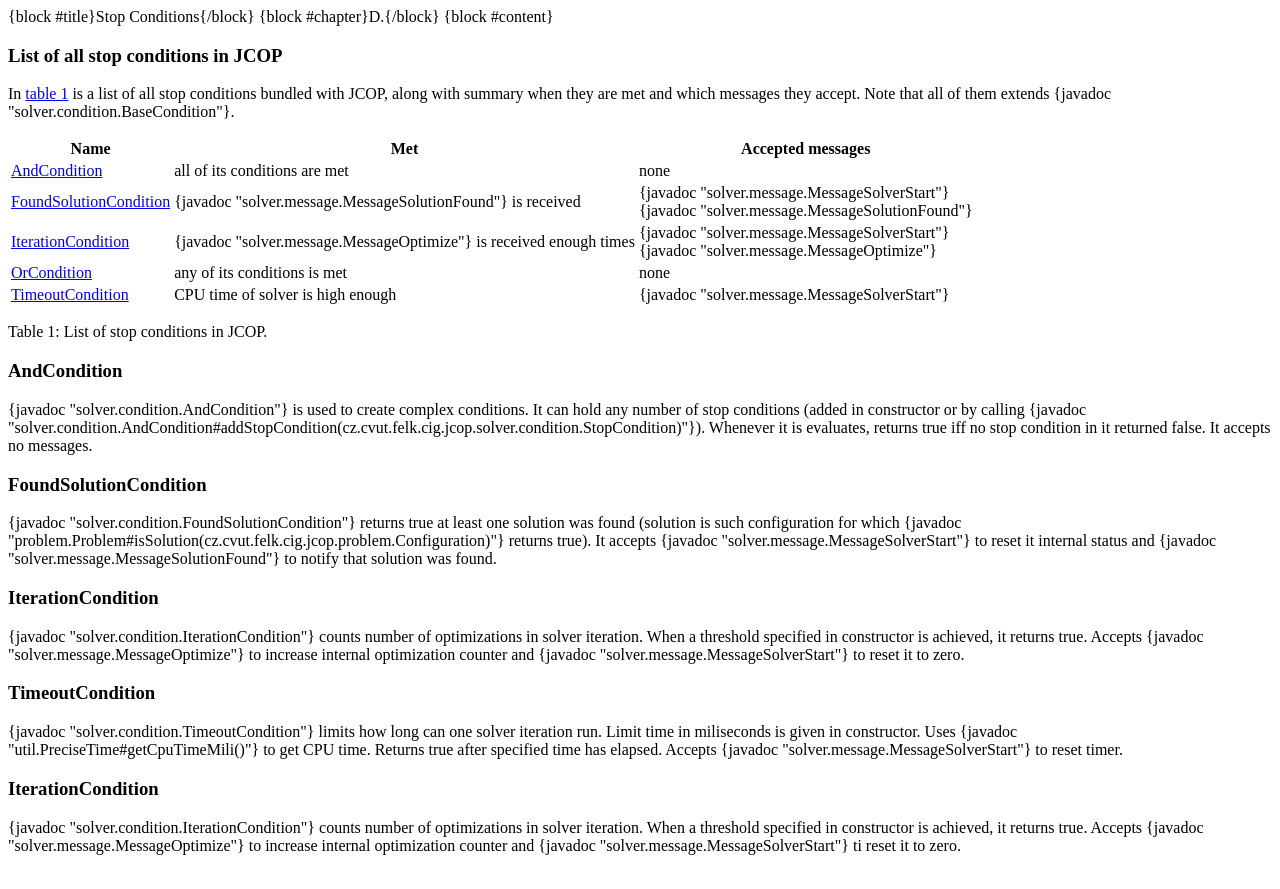
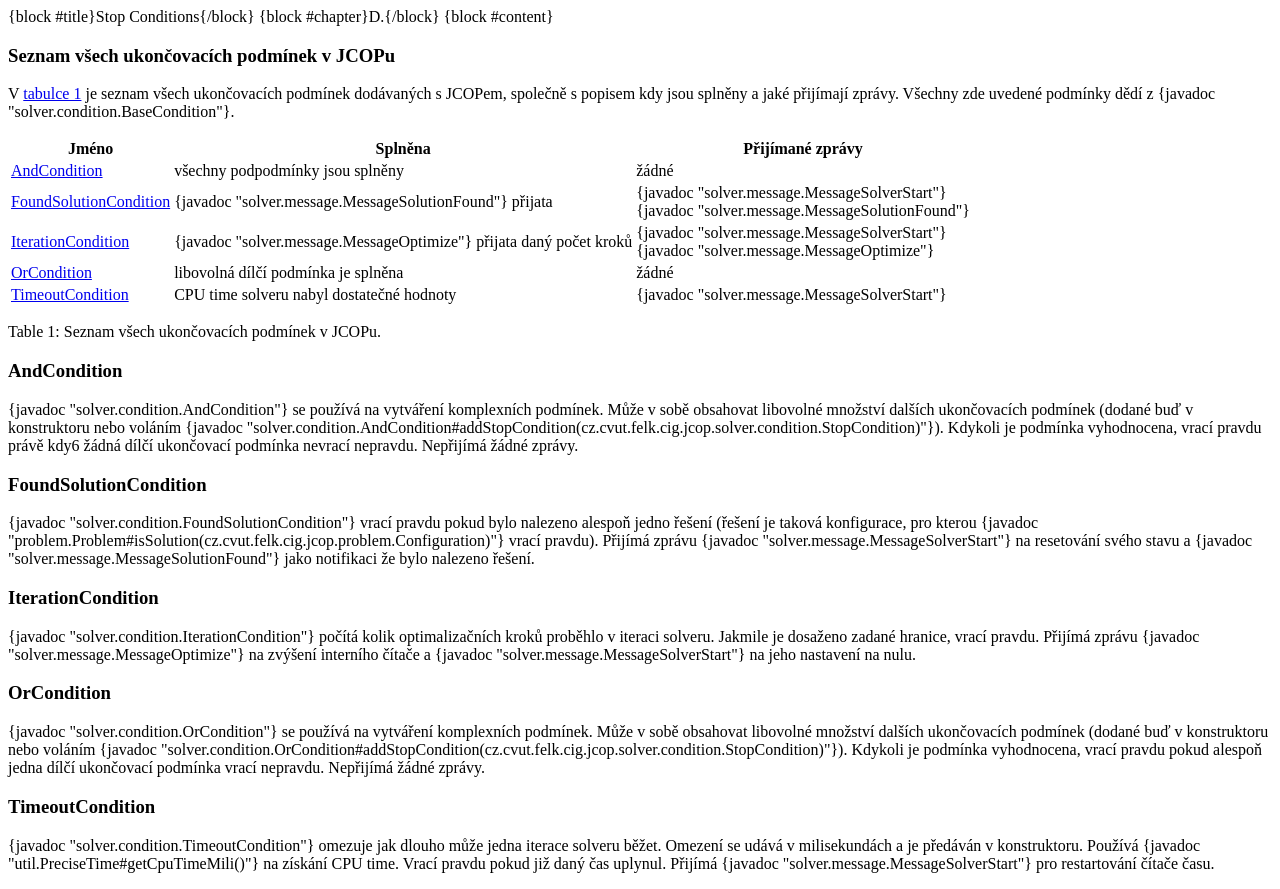
Before and after one commit to cvut/JCOP, a PHP site: page /templates/Appendix/cs.stopConditions.phtml in a window 1280 px wide. Before the commit the page ends 855 px from the top, so only its background shows below. Run offline with PHP 8.4, Linux system fonts and the light colour scheme.

Commit message:
* czech translations of remaining appendices (plus added some minor fixes to english ones)
git-svn-id: svn://svn.code.sf.net/p/jcop/code/trunk@15 ca20af45-4a20-473b-94bf-0ef87cbc3059

```diff
--- a/www/app/templates/Appendix/algorithms.phtml
+++ b/www/app/templates/Appendix/algorithms.phtml
@@ -56,6 +56,8 @@
     </td>
   </tr>
 </table>
+
+<p class="fig-title">Table 1: List of all algorithms in JCOP.</p>
 
 <h3 id="breadth-first-search">BreadthFirstSearch</h3>
 
--- a/www/app/templates/Appendix/cs.algorithms.phtml
+++ b/www/app/templates/Appendix/cs.algorithms.phtml
@@ -57,6 +57,8 @@
     </td>
   </tr>
 </table>
+
+<p class="fig-title">Table 1: Seznam všech algoritmů v JCOPu.</p>
 
 <h3 id="breadth-first-search">BreadthFirstSearch</h3>
 
--- a/www/app/templates/Appendix/cs.libraries.phtml
+++ b/www/app/templates/Appendix/cs.libraries.phtml
@@ -41,3 +41,5 @@
     <td>mnoho míst v celém projektu</td>
   </tr>
 </table>
+
+<p class="fig-title">Table 1: Seznam všech knihoven použitých v JCOPu.</p>
--- a/www/app/templates/Appendix/cs.problems.phtml
+++ b/www/app/templates/Appendix/cs.problems.phtml
@@ -69,6 +69,8 @@
     </td>
   </tr>
 </table>
+
+<p class="fig-title">Table 1: Seznam všech problémů v JCOPu.</p>
 
 <h3 id="bucket">Bucket</h3>
 
--- a/www/app/templates/Appendix/cs.stopConditions.phtml
+++ b/www/app/templates/Appendix/cs.stopConditions.phtml
@@ -2,84 +2,87 @@
 {block #chapter}D.{/block}
 {block #content}
 
-<h3>List of all stop conditions in JCOP</h3>
+<h3>Seznam všech ukončovacích podmínek v JCOPu</h3>
 
 <p>
-  In <a href="#table-1">table 1</a> is a list of all stop conditions bundled with JCOP, along with summary when they are
-  met and which messages they accept. Note that all of them extends {javadoc "solver.condition.BaseCondition"}.
+  V <a href="#table-1">tabulce 1</a> je seznam všech ukončovacích podmínek dodávaných s JCOPem, společně s popisem kdy
+  jsou splněny a jaké přijímají zprávy. Všechny zde uvedené podmínky dědí z {javadoc "solver.condition.BaseCondition"}.
 </p>
 
 <table class="full" id="table-1">
   <tr>
-    <th>Name</th>
-    <th>Met</th>
-    <th>Accepted messages</th>
+    <th>Jméno</th>
+    <th>Splněna</th>
+    <th>Přijímané zprávy</th>
   </tr>
   <tr>
     <td><a href="#and-condition">AndCondition</a></td>
-    <td>all of its conditions are met</td>
-    <td>none</td>
+    <td>všechny podpodmínky jsou splněny</td>
+    <td>žádné</td>
   </tr>
   <tr>
     <td><a href="#found-solution-condition">FoundSolutionCondition</a></td>
-    <td>{javadoc "solver.message.MessageSolutionFound"} is received</td>
+    <td>{javadoc "solver.message.MessageSolutionFound"} přijata</td>
     <td>{javadoc "solver.message.MessageSolverStart"}<br/>{javadoc "solver.message.MessageSolutionFound"}</td>
   </tr>
   <tr>
     <td><a href="#iteration-condition">IterationCondition</a></td>
-    <td>{javadoc "solver.message.MessageOptimize"} is received enough times</td>
+    <td>{javadoc "solver.message.MessageOptimize"} přijata daný počet kroků</td>
     <td>{javadoc "solver.message.MessageSolverStart"}<br/>{javadoc "solver.message.MessageOptimize"}</td>
   </tr>
   <tr>
     <td><a href="#or-condition">OrCondition</a></td>
-    <td>any of its conditions is met</td>
-    <td>none</td>
+    <td>libovolná dílčí podmínka je splněna</td>
+    <td>žádné</td>
   </tr>
   <tr>
     <td><a href="#timeout-condition">TimeoutCondition</a></td>
-    <td>CPU time of solver is high enough</td>
+    <td>CPU time solveru nabyl dostatečné hodnoty</td>
     <td>{javadoc "solver.message.MessageSolverStart"}</td>
   </tr>
 </table>
-<p class="fig-title">Table 1: List of stop conditions in JCOP.</p>
+<p class="fig-title">Table 1: Seznam všech ukončovacích podmínek v JCOPu.</p>
 
 <h3 id="and-condition">AndCondition</h3>
 
 <p>
-  {javadoc "solver.condition.AndCondition"} is used to create complex conditions. It can hold any number of stop
-  conditions (added in constructor or by calling {javadoc "solver.condition.AndCondition#addStopCondition(cz.cvut.felk.cig.jcop.solver.condition.StopCondition)"}).
-  Whenever it is evaluates, returns true iff no stop condition in it returned false. It accepts no messages.
+  {javadoc "solver.condition.AndCondition"} se používá na vytváření komplexních podmínek. Může v sobě obsahovat
+  libovolné množství dalších ukončovacích podmínek (dodané buď v konstruktoru nebo voláním {javadoc "solver.condition.AndCondition#addStopCondition(cz.cvut.felk.cig.jcop.solver.condition.StopCondition)"}).
+  Kdykoli je podmínka vyhodnocena, vrací pravdu právě kdy6 žádná dílčí ukončovací podmínka nevrací nepravdu. Nepřijímá
+  žádné zprávy.
 </p>
 
 <h3 id="found-solution-condition">FoundSolutionCondition</h3>
 
 <p>
-  {javadoc "solver.condition.FoundSolutionCondition"} returns true at least one solution was found (solution is such
-  configuration for which {javadoc "problem.Problem#isSolution(cz.cvut.felk.cig.jcop.problem.Configuration)"}
-  returns true). It accepts {javadoc "solver.message.MessageSolverStart"} to reset it internal status and
-  {javadoc "solver.message.MessageSolutionFound"} to notify that solution was found.
+  {javadoc "solver.condition.FoundSolutionCondition"} vrací pravdu pokud bylo nalezeno alespoň jedno řešení (řešení je
+  taková konfigurace, pro kterou {javadoc "problem.Problem#isSolution(cz.cvut.felk.cig.jcop.problem.Configuration)"}
+  vrací pravdu). Přijímá zprávu {javadoc "solver.message.MessageSolverStart"} na resetování svého stavu a
+  {javadoc "solver.message.MessageSolutionFound"} jako notifikaci že bylo nalezeno řešení.
 </p>
 
 <h3 id="iteration-condition">IterationCondition</h3>
 
 <p>
-  {javadoc "solver.condition.IterationCondition"} counts number of optimizations in solver iteration. When a threshold
-  specified in constructor is achieved, it returns true. Accepts {javadoc "solver.message.MessageOptimize"}
-  to increase internal optimization counter and {javadoc "solver.message.MessageSolverStart"} to reset it to zero.
+  {javadoc "solver.condition.IterationCondition"} počítá kolik optimalizačních kroků proběhlo v iteraci solveru. Jakmile
+  je dosaženo zadané hranice, vrací pravdu. Přijímá zprávu {javadoc "solver.message.MessageOptimize"} na zvýšení
+  interního čítače a {javadoc "solver.message.MessageSolverStart"} na jeho nastavení na nulu.
 </p>
 
-<h3 id="or-condition">TimeoutCondition</h3>
+<h3 id="or-condition">OrCondition</h3>
 
 <p>
-  {javadoc "solver.condition.TimeoutCondition"} limits how long can one solver iteration run. Limit time in miliseconds
-  is given in constructor. Uses {javadoc "util.PreciseTime#getCpuTimeMili()"} to get CPU time. Returns true after
-  specified time has elapsed. Accepts {javadoc "solver.message.MessageSolverStart"} to reset timer.
+  {javadoc "solver.condition.OrCondition"} se používá na vytváření komplexních podmínek. Může v sobě obsahovat
+  libovolné množství dalších ukončovacích podmínek (dodané buď v konstruktoru nebo voláním {javadoc "solver.condition.OrCondition#addStopCondition(cz.cvut.felk.cig.jcop.solver.condition.StopCondition)"}).
+  Kdykoli je podmínka vyhodnocena, vrací pravdu pokud alespoň jedna dílčí ukončovací podmínka vrací nepravdu. Nepřijímá
+  žádné zprávy.
 </p>
 
-<h3 id="timeout-condition">IterationCondition</h3>
+<h3 id="timeout-condition">TimeoutCondition</h3>
 
 <p>
-  {javadoc "solver.condition.IterationCondition"} counts number of optimizations in solver iteration. When a threshold
-  specified in constructor is achieved, it returns true. Accepts {javadoc "solver.message.MessageOptimize"}
-  to increase internal optimization counter and {javadoc "solver.message.MessageSolverStart"} ti reset it to zero.
+  {javadoc "solver.condition.TimeoutCondition"} omezuje jak dlouho může jedna iterace solveru běžet. Omezení se udává v
+  milisekundách a je předáván v konstruktoru. Používá {javadoc "util.PreciseTime#getCpuTimeMili()"} na získání CPU time.
+  Vrací pravdu pokud již daný čas uplynul. Přijímá {javadoc "solver.message.MessageSolverStart"} pro restartování čítače
+  času.
 </p>
--- a/www/app/templates/Appendix/libraries.phtml
+++ b/www/app/templates/Appendix/libraries.phtml
@@ -41,3 +41,5 @@
     <td>many places in the project</td>
   </tr>
 </table>
+
+<p class="fig-title">Table 1: List of all third party libraries in JCOP.</p>
--- a/www/app/templates/Appendix/problems.phtml
+++ b/www/app/templates/Appendix/problems.phtml
@@ -69,6 +69,8 @@
     </td>
   </tr>
 </table>
+
+<p class="fig-title">Table 1: List of all problems in JCOP.</p>
 
 <h3 id="bucket">Bucket</h3>
 
--- a/www/app/templates/Appendix/solvers.phtml
+++ b/www/app/templates/Appendix/solvers.phtml
@@ -95,5 +95,5 @@
 
 <p>
   {javadoc "solver.SimpleSolver"} is useful for simple testing if algorithm or problem works. Takes only single
-  algorithm and single problem and makes one solver iteration.Has default render {javadoc "result.render.SimpleRender"}.
+  algorithm and single problem and makes one solver iteration. Has default render {javadoc "result.render.SimpleRender"}.
 </p>
```
Also changed, not shown: www/app/templates/Appendix/cs.rendersListeners.phtml (+75 -72 lines), www/app/templates/Appendix/cs.solvers.phtml (+32 -32 lines), www/app/templates/Appendix/rendersListeners.phtml (+16 -16 lines), www/app/templates/Appendix/stopConditions.phtml (+10 -10 lines).
